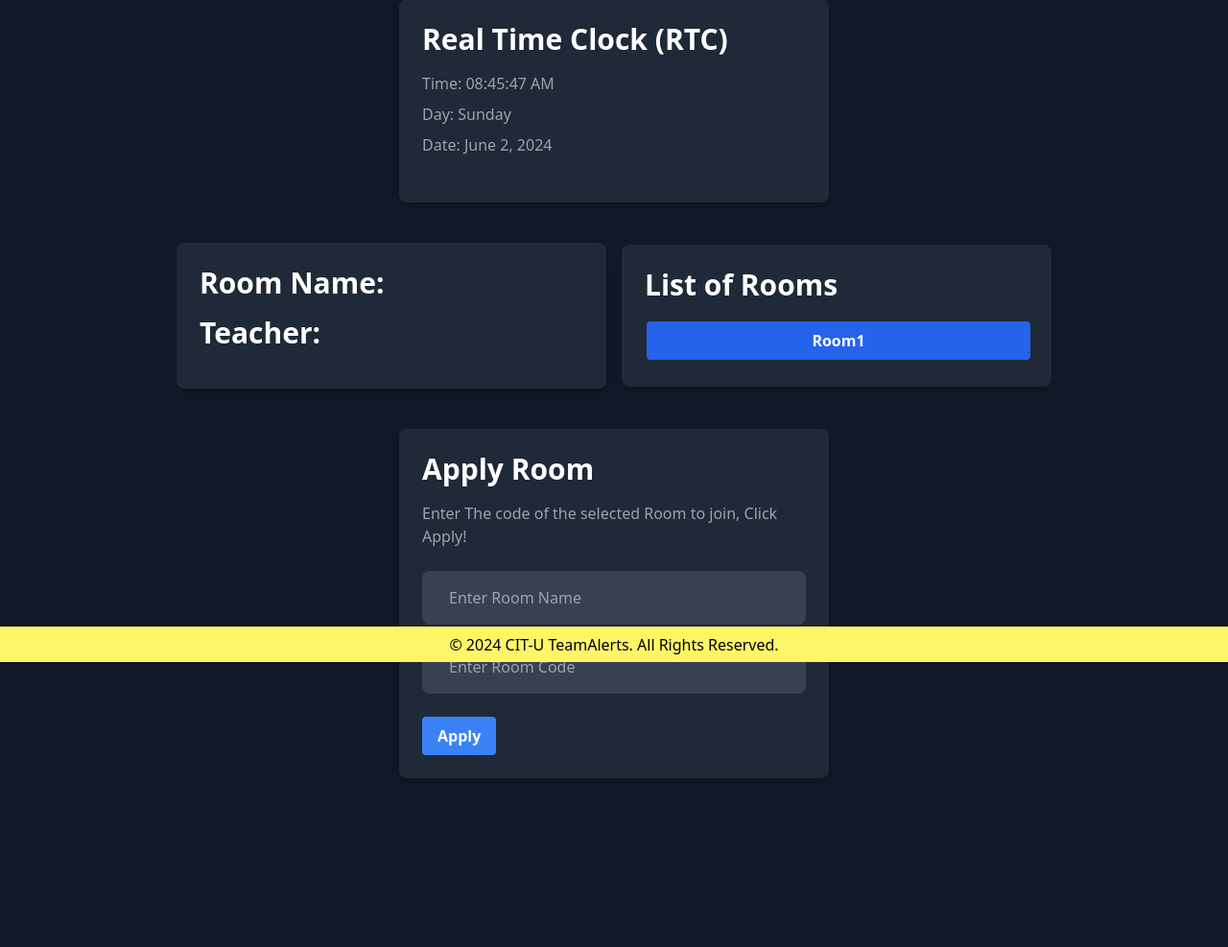
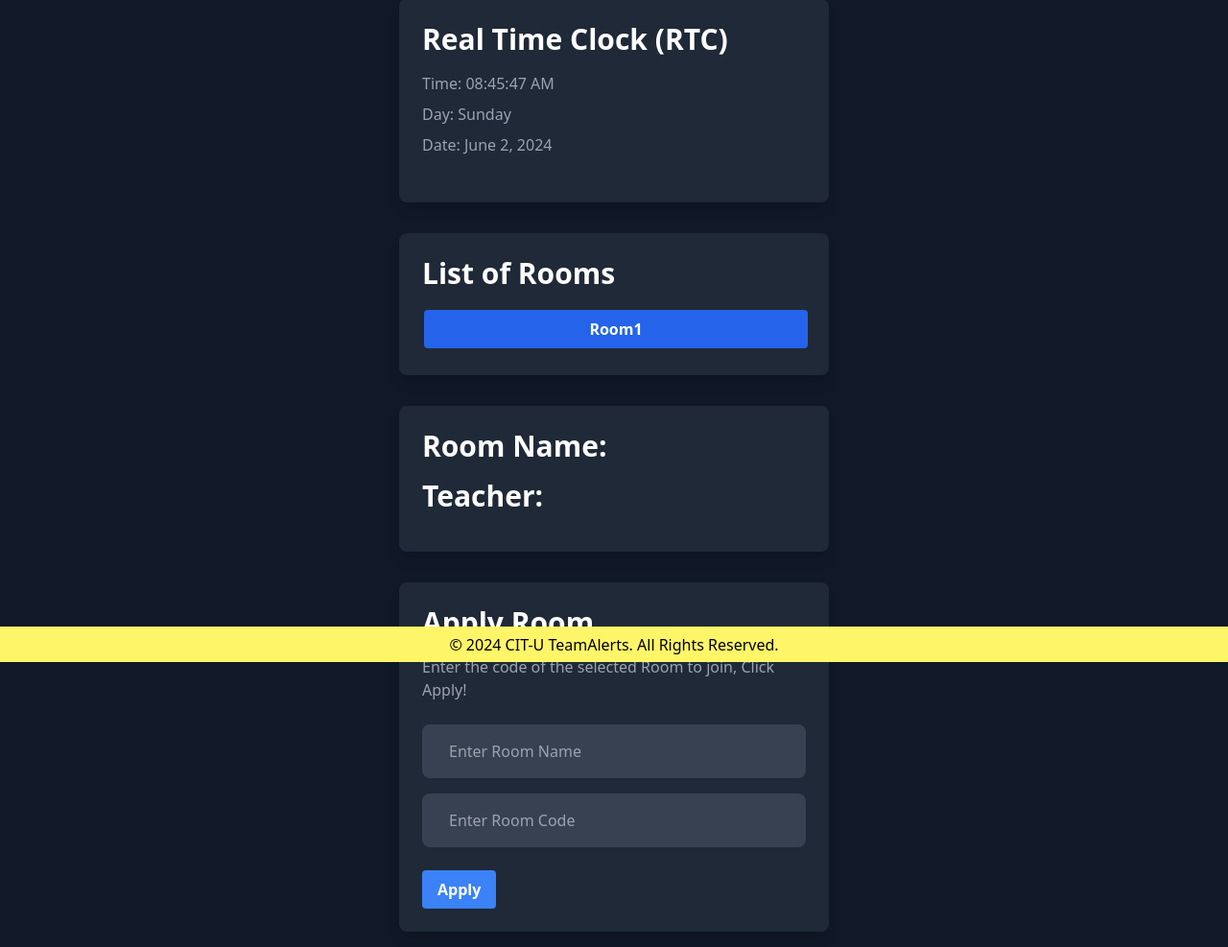
Before and after one commit to IfeelPa1n/updatedAppdev, a Django app: page /apply-room/1/ in a window 1280 px wide. Shown: the part 110-1097 px from the top of the page at 96% size. Before the commit the page ends 921 px from the top, so only its background shows below. Run offline with Django 5.2, Linux system fonts and the light colour scheme; data comes from the database, SQL or seed files in the repository; some libraries are stand-ins or nearby versions.

Commit message:
Update studentApplicationRoom.html
Student Application Updated UI

```diff
--- a/SchedEvent/templates/studentApplicationRoom.html
+++ b/SchedEvent/templates/studentApplicationRoom.html
@@ -4,7 +4,7 @@
 <head>
 	<meta charset="UTF-8">
 	<meta name="viewport" content="width-device-width, initial-scale-1.0">
-	<Title>Student Page Domain</Title>
+	<Title>Student Application Domain</Title>
 	<script src="https://cdn.tailwindcss.com"></script>
 	<style>
 	     body {
@@ -151,8 +151,7 @@
         }
 	</style>
 </head>
-<body class="font-sans antialiased text-white">
-    <div class="flex flex-col h-screen">
+<header class="font-sans antialiased text-white">
     <nav class="flex justify-between items-center p-4 border-b border-gray-800">
         <div class="text-white">
             <span class="font-bold text-2xl">TEAM-ALERTS</span>
@@ -173,22 +172,20 @@
             </li>
         </ul>
     </nav>
+</header>
+<body class="font-sans antialiased text-white">
+    <div class="flex flex-col h-screen">
         <div class="flex-grow flex items-center justify-center p-4">
             <div class="bg-gray-800 p-6 rounded-lg shadow-lg max-w-md w-full">
                 <h1 class="text-3xl font-bold mb-4">Real Time Clock (RTC)</h1>
                 <p class="text-gray-400 mb-2" id="timeLabel"></p>
                 <p class="text-gray-400 mb-2" id="dayLabel"></p>
                 <p class="text-gray-400 mb-6" id="dateLabel"></p>
-
             </div>
         </div>
-        <div class="room-section">
+
         <div class="flex-grow flex items-center justify-center p-4">
             <div class="bg-gray-800 p-6 rounded-lg shadow-lg max-w-md w-full">
-                    <h1 class="text-3xl font-bold mb-4" id="room-name">Room Name:</h1>
-                    <h1 class="text-3xl font-bold mb-4" id="teacher">Teacher:</h1>
-                </div>
-                <div class="bg-gray-800 p-6 rounded-lg shadow-lg max-w-md w-full ml-4">
                 <h1 class="text-3xl font-bold mb-4">List of Rooms</h1>
                 {% for room in rooms %}
                     <div class="mt-4">
@@ -202,11 +199,19 @@
                 {% endfor %}
             </div>
         </div>
+
+        <div class="flex-grow flex items-center justify-center p-4">
+            <div class="bg-gray-800 p-6 rounded-lg shadow-lg max-w-md w-full">
+                <h1 class="text-3xl font-bold mb-4" id="room-name">Room Name:</h1>
+                <h1 class="text-3xl font-bold mb-4" id="teacher">Teacher:</h1>
             </div>
+        </div>
+
+
         <div class="flex-grow flex items-center justify-center p-4">
             <div class="bg-gray-800 p-6 rounded-lg shadow-lg max-w-md w-full">
                 <h1 class="text-3xl font-bold mb-4">Apply Room</h1>
-                <p class="text-gray-400 mb-6">Enter The code of the selected Room to join, Click Apply!</p>
+                <p class="text-gray-400 mb-6">Enter the code of the selected Room to join, Click Apply!</p>
                 <form id="applyForm" method="POST">
                     {% csrf_token %}
                     <input type="hidden" id="studentId" name="id" value="{{ id }}">
@@ -219,7 +224,7 @@
                         <input type="text" placeholder="Enter Room Code" id="applicationCode" name="applicationCode" class="bg-transparent flex-grow text-white placeholder-gray-400 border-none focus:ring-0" />
                     </div>
                     <p id="promptMessage" class="text-gray-400 mb-6 mt-4"></p>
-                <button type="submit" class="bg-blue-500 hover:bg-blue-700 text-white font-bold py-2 px-4  rounded">Apply</button>
+                    <button type="submit" class="bg-blue-500 hover:bg-blue-700 text-white font-bold py-2 px-4 rounded">Apply</button>
                 </form>
             </div>
         </div>
```
Lines whose indentation alone changed are shown as unchanged.
